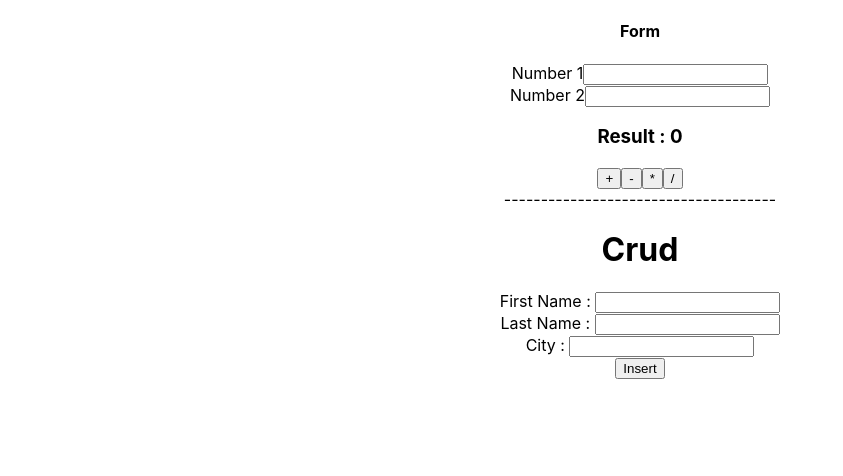
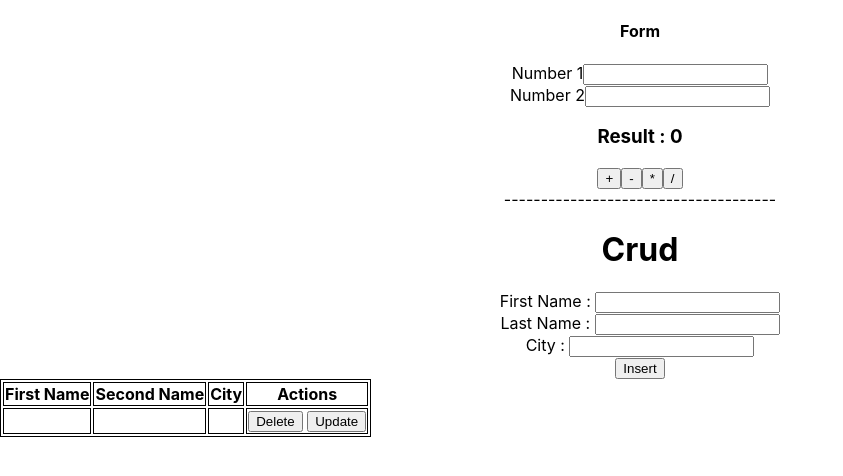
Before and after one commit to Gaurav12342/react-hook-reducer-typescript-context-api, a React (Create React App) app: page / in a window 1280 px wide. Both pictures are taken after a click on the button "Insert". Shown: the top 476 px of the page, without its empty margins (0-843 px from the left). Built offline with nearby package versions, Linux system fonts and the light colour scheme.

Commit message:
Added table functionality

```diff
--- /dev/null
+++ b/src/Crud/Table.tsx
@@ -0,0 +1,31 @@
+import { FC, useContext } from 'react'
+import { userContext } from './index';
+import { DELETE } from '../action/actionsTypes';
+
+const Table: FC = () => {
+    const data = useContext(userContext);
+    return (
+        <div>
+            <table style={{ border: '1px solid black' }}>
+                <tr style={{ border: '1px solid black' }}>
+                    <th style={{ border: '1px solid black' }}>First Name</th>
+                    <th style={{ border: '1px solid black' }}>Second Name</th>
+                    <th style={{ border: '1px solid black' }}>City</th>
+                    <th style={{ border: '1px solid black' }}>Actions</th>
+                </tr>
+                {data?.state?.results?.map((dd: any, index: any) => {
+                    return (
+                        <tr key={index} style={{ border: '1px solid black' }}>
+                            <td style={{ border: '1px solid black' }}>{dd.fname}</td>
+                            <td style={{ border: '1px solid black' }}>{dd.lname}</td>
+                            <td style={{ border: '1px solid black' }}>{dd.city}</td>
+                            <td style={{ border: '1px solid black' }}><button onClick={() => data.dispatch({ type: DELETE, payload: dd })}>Delete</button>&nbsp;<button>Update</button></td>
+                        </tr>
+                    )
+                })}
+            </table>
+        </div>
+    )
+}
+
+export default Table
--- a/src/Crud/index.tsx
+++ b/src/Crud/index.tsx
@@ -1,21 +1,20 @@
 import React, { createContext, FC, useReducer } from 'react'
 import Form from './Form';
 import { INSERT, INITILIZE_VALUE, UPDATE, DELETE, GET } from '../action/actionsTypes';
+import Table from './Table';
 export interface IInitialState {
     fname?: string;
     lname?: string;
     city?: string;
-    results?: any
+    results?: any;
 }
-
-
 export interface IAction {
     type?: string;
     payload?: any;
 }
 
 export interface IUserContext {
-    state?: IInitialState[],
+    state?: IInitialState,
     dispatch?: any,
     handleChange?: (e: React.ChangeEvent<HTMLInputElement>) => void
 }
@@ -36,13 +35,13 @@ const Crud: FC = () => {
                 return { ...state, ...action.payload }
             case INSERT:
                 return { ...state, results: state.results.concat({ ...state, ...action.payload }) }
+            case DELETE:
+                return { ...state, }
             default:
                 return { ...state }
         }
     }
     const [state, dispatch] = useReducer(reducer, initialState);
-    console.log("State =>", state);
-
 
     const handleChange = (e: React.ChangeEvent<HTMLInputElement>) => {
         const { name, value } = e.target;
@@ -54,6 +53,7 @@ const Crud: FC = () => {
             <h1>Crud</h1>
             <userContext.Provider value={{ state, dispatch, handleChange }}>
                 <Form />
+                <Table />
             </userContext.Provider>
         </div>
     )
```
